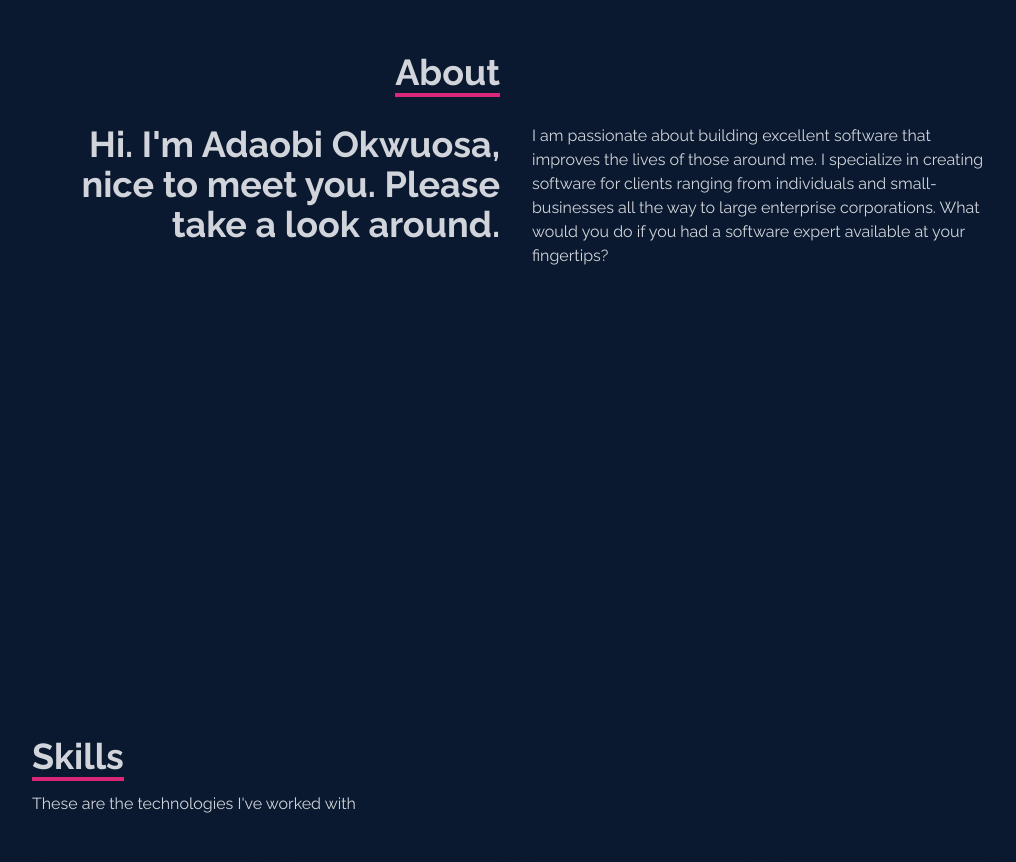
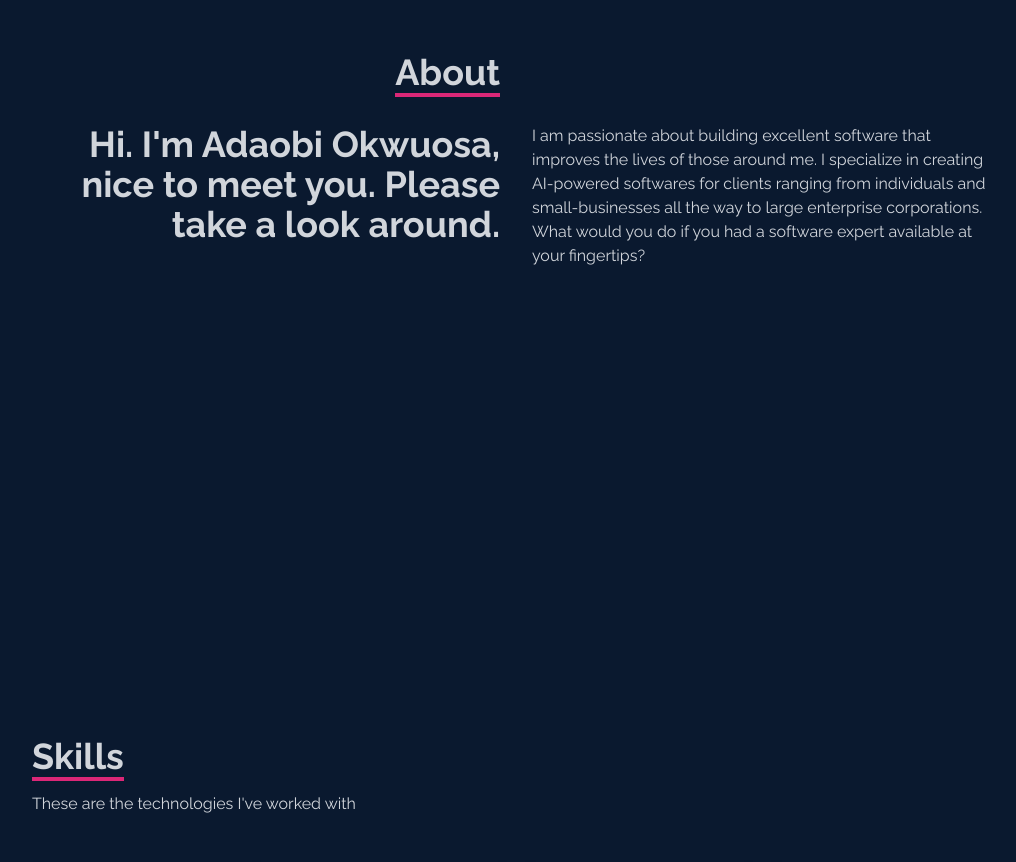
Before and after one commit to Adaobilynda1234/frontendportfolio, a React (Vite) app: page / in a window 1280 px wide. Shown: the part 1040-1902 px from the top of the page, without its empty margins (124-1140 px from the left). Built offline with nearby package versions, Linux system fonts and the light colour scheme.

Commit message:
updated about section

```diff
--- a/src/components/About.jsx
+++ b/src/components/About.jsx
@@ -22,10 +22,11 @@ const About = () => {
           <div>
             <p>
               I am passionate about building excellent software that improves
-              the lives of those around me. I specialize in creating software
-              for clients ranging from individuals and small-businesses all the
-              way to large enterprise corporations. What would you do if you had
-              a software expert available at your fingertips?
+              the lives of those around me. I specialize in creating AI-powered
+              softwares for clients ranging from individuals and
+              small-businesses all the way to large enterprise corporations.
+              What would you do if you had a software expert available at your
+              fingertips?
             </p>
           </div>
         </div>
```
